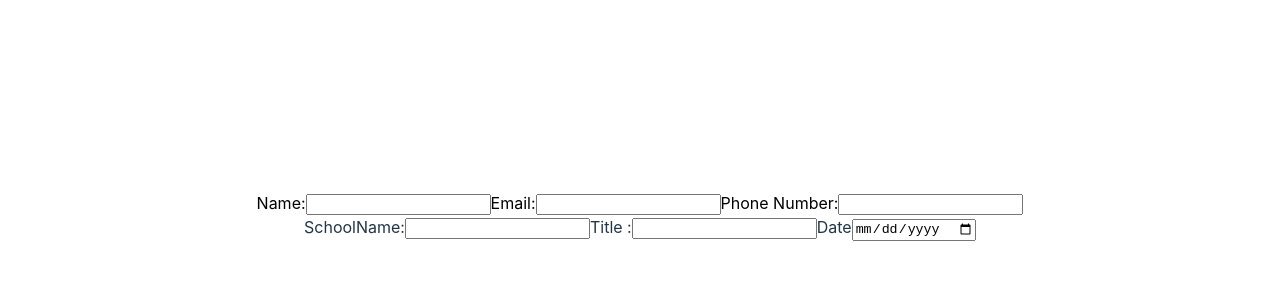
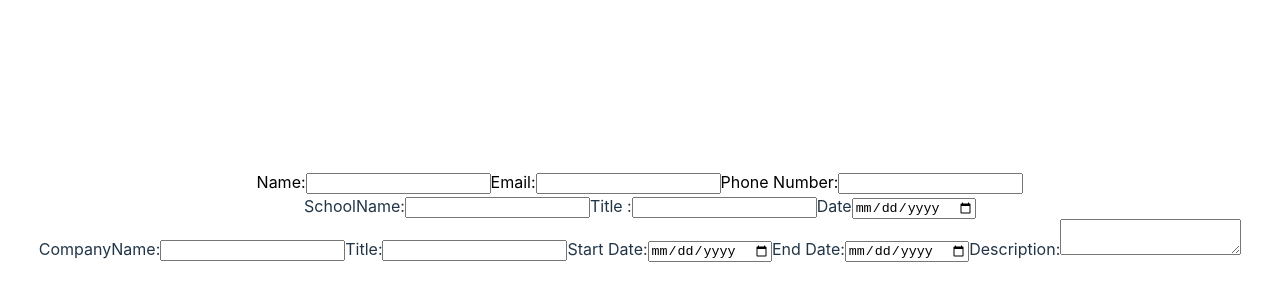
Before and after one commit to Track404/CV-Application2, a React (Vite) app: page / in a window 1280 px wide. Shown: the part 184-484 px from the top of the page. Built offline with nearby package versions, Linux system fonts and the light colour scheme.

Commit message:
creation of the experience component

```diff
--- /dev/null
+++ b/src/experienceInfo.jsx
@@ -0,0 +1,39 @@
+function ExperienceInfo() {
+
+
+    return (
+      <>
+        <div className='experienceInfo'>
+          <form >
+            <label >
+              CompanyName:
+              <input type="text" name="companyName" id="companyName" />
+            </label>
+
+            <label >
+              Title:
+              <input type="text" name="titlejob" id="titlejob" />
+            </label>
+
+            <label >
+              Start Date:
+              <input type="date" name="dateJobStart" id="dateJobStart" />
+            </label>
+
+            <label >
+              End Date:
+              <input type="date" name="dateJobEnd" id="dateJobEnd" />
+            </label>
+
+            <label >
+              Description:
+              <textarea name="descriptionJob" id="descriptionJob"></textarea>
+            </label>
+
+          </form>
+        </div>
+      </>
+    )
+  }
+
+  export default ExperienceInfo
--- a/src/main.jsx
+++ b/src/main.jsx
@@ -3,10 +3,14 @@ import { createRoot } from 'react-dom/client'
 import './index.css'
 import GeneralInfo from './generalInfo.jsx'
 import EducationalInfo from './educationalInfo.jsx'
+import ExperienceInfo from './experienceInfo.jsx'
 
 createRoot(document.getElementById('root')).render(
   <StrictMode>
     <GeneralInfo />
     <EducationalInfo/>
+    <ExperienceInfo/>
+
+
   </StrictMode>,
 )
```
